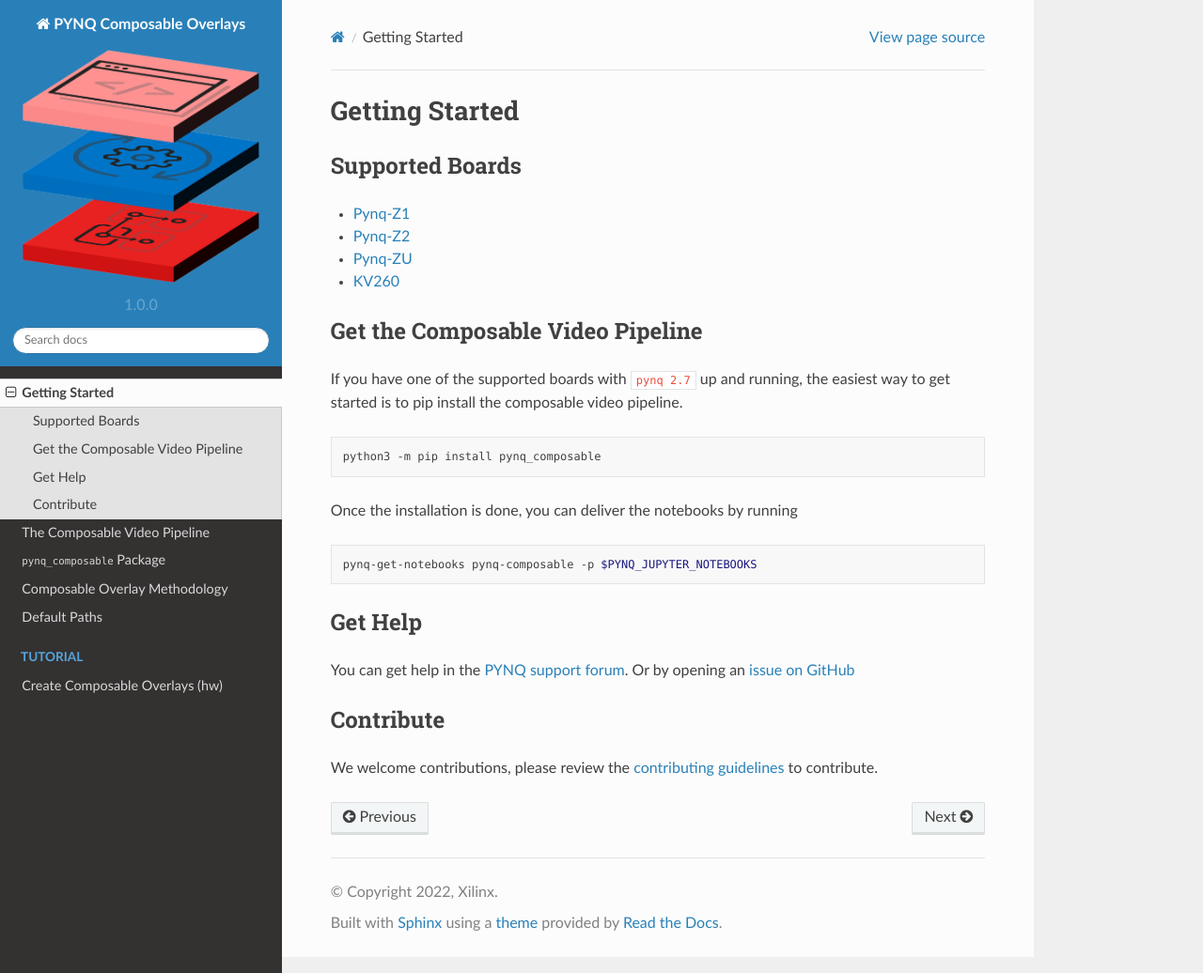
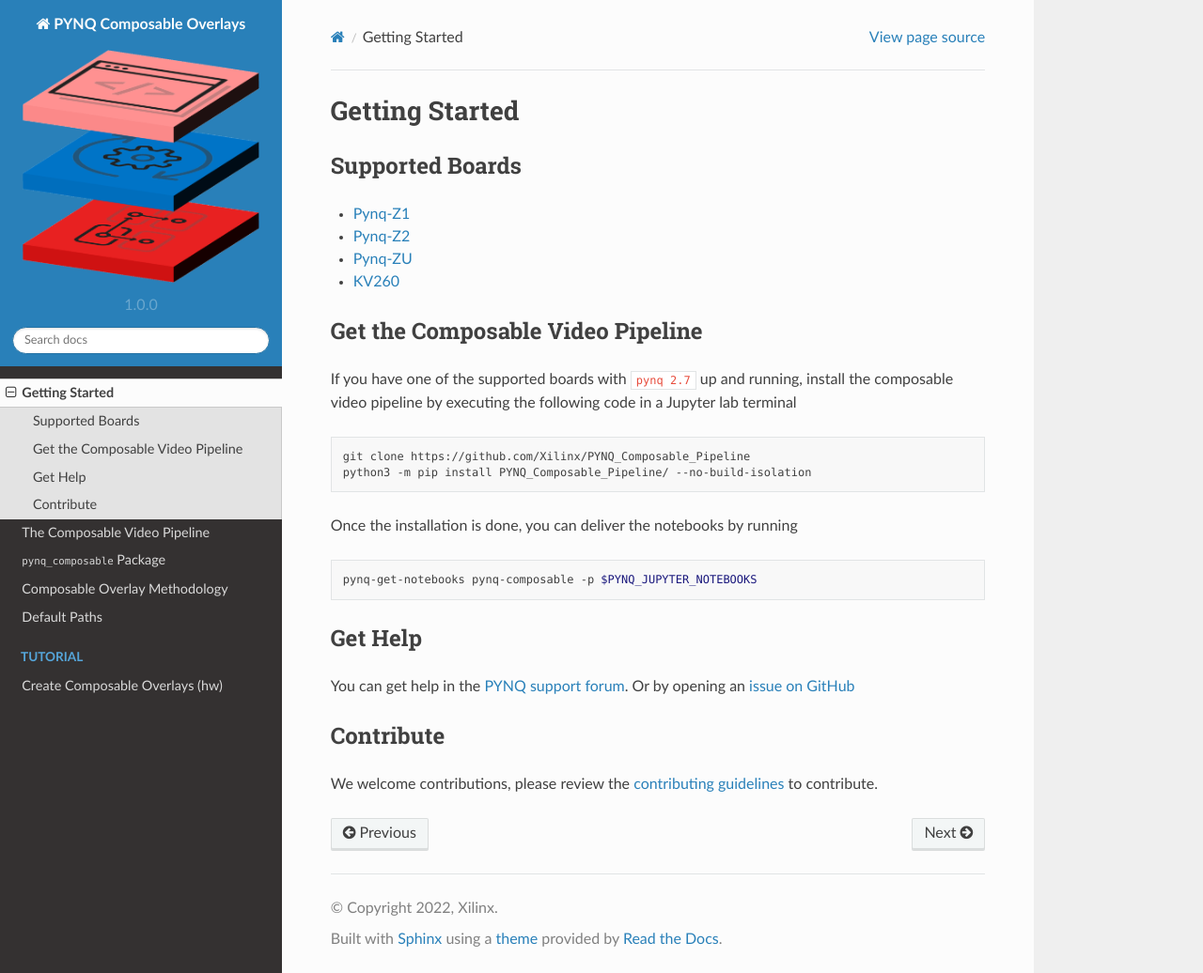
Before and after one commit to Xilinx/PYNQ_Composable_Pipeline, a Sphinx documentation site: the page built from docs/source/getting_started.rst, in a window 1280 px wide and 1036 px high. Shown: the whole window at 94% size. Built offline with Sphinx 7.4.7 and the Read the Docs theme 2.0.0, drawn with Linux system fonts in a browser that asks for light colours; pages that are not in the unit, such as notebooks, are missing from menus.

Commit message:
Update installation instructions

```diff
--- a/docs/source/getting_started.rst
+++ b/docs/source/getting_started.rst
@@ -20,17 +20,19 @@
 =================================
 
 If you have one of the supported boards with ``pynq 2.7`` up and running,
-the easiest way to get started is to pip install the composable video pipeline.
+install the composable video pipeline by executing the following code in a
+Jupyter lab terminal
 
 .. code-block:: bash
 
-    python3 -m pip install pynq_composable
+  git clone https://github.com/Xilinx/PYNQ_Composable_Pipeline
+  python3 -m pip install PYNQ_Composable_Pipeline/ --no-build-isolation
 
 Once the installation is done, you can deliver the notebooks by running
 
 .. code-block:: bash
 
-    pynq-get-notebooks pynq-composable -p $PYNQ_JUPYTER_NOTEBOOKS
+  pynq-get-notebooks pynq-composable -p $PYNQ_JUPYTER_NOTEBOOKS
 
 Get Help
 ========
```
